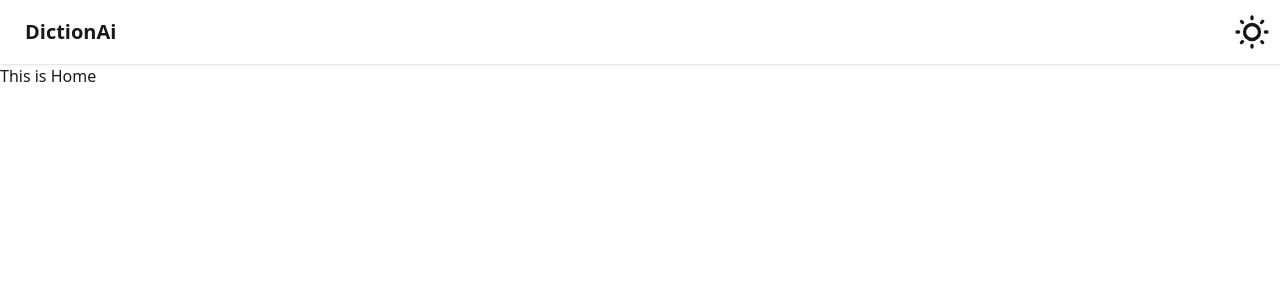
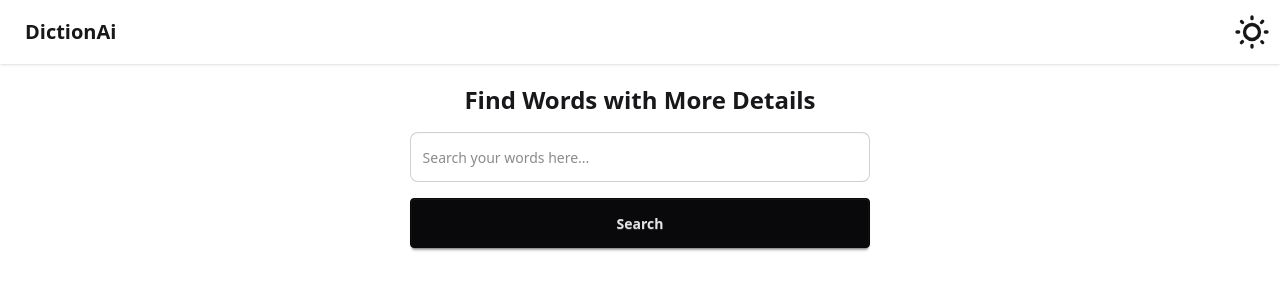
Before and after one commit to Suprio-Das/DictionAi, a React (Vite) app: page / in a window 1280 px wide. Shown: the top 300 px of the page. Built offline with nearby package versions, Linux system fonts and the light colour scheme.

Commit message:
Search Field created

```diff
--- a/src/Components/Home.jsx
+++ b/src/Components/Home.jsx
@@ -2,9 +2,24 @@ import React from 'react';
 
 const Home = () => {
     return (
-        <div>
-            <h1>This is Home</h1>
+        <div className='my-5'>
+            {/* Search Bar */}
+            <div className="space-y-4">
+                <h1 className='text-center text-2xl font-semibold'>Find Words with More Details</h1>
+                <div>
+                    <input
+                        type="text"
+                        className="input rounded-lg w-2/5 h-[50px] block mx-auto focus:border-0"
+                        name="word"
+                        placeholder='Search your words here...'
+                    />
+                </div>
+                <button className="btn btn-neutral h-[50px] w-2/5 block mx-auto">
+                    Search
+                </button>
+            </div>
         </div>
+
     );
 };
 
--- a/src/Components/Main.jsx
+++ b/src/Components/Main.jsx
@@ -6,7 +6,9 @@ const Main = () => {
     return (
         <div>
             <Navbar></Navbar>
-            <Outlet></Outlet>
+            <div className='w-[90%] mx-auto'>
+                <Outlet></Outlet>
+            </div>
         </div>
     );
 };
```
